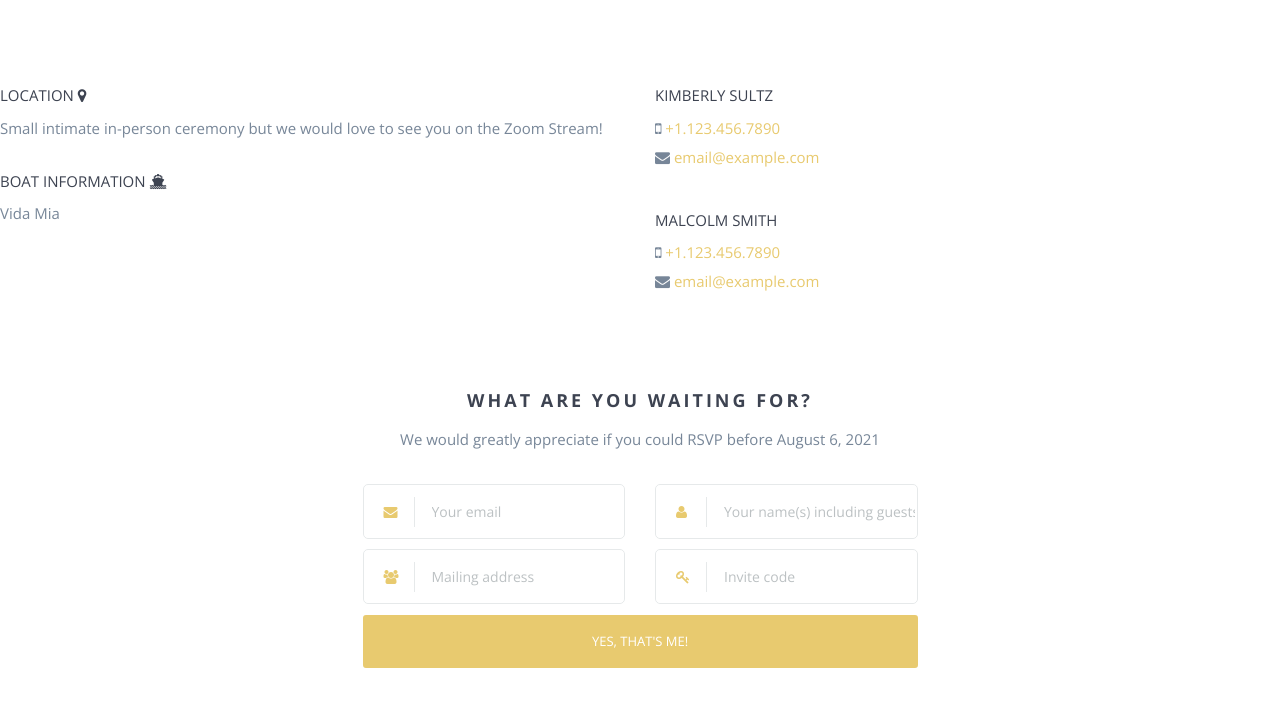
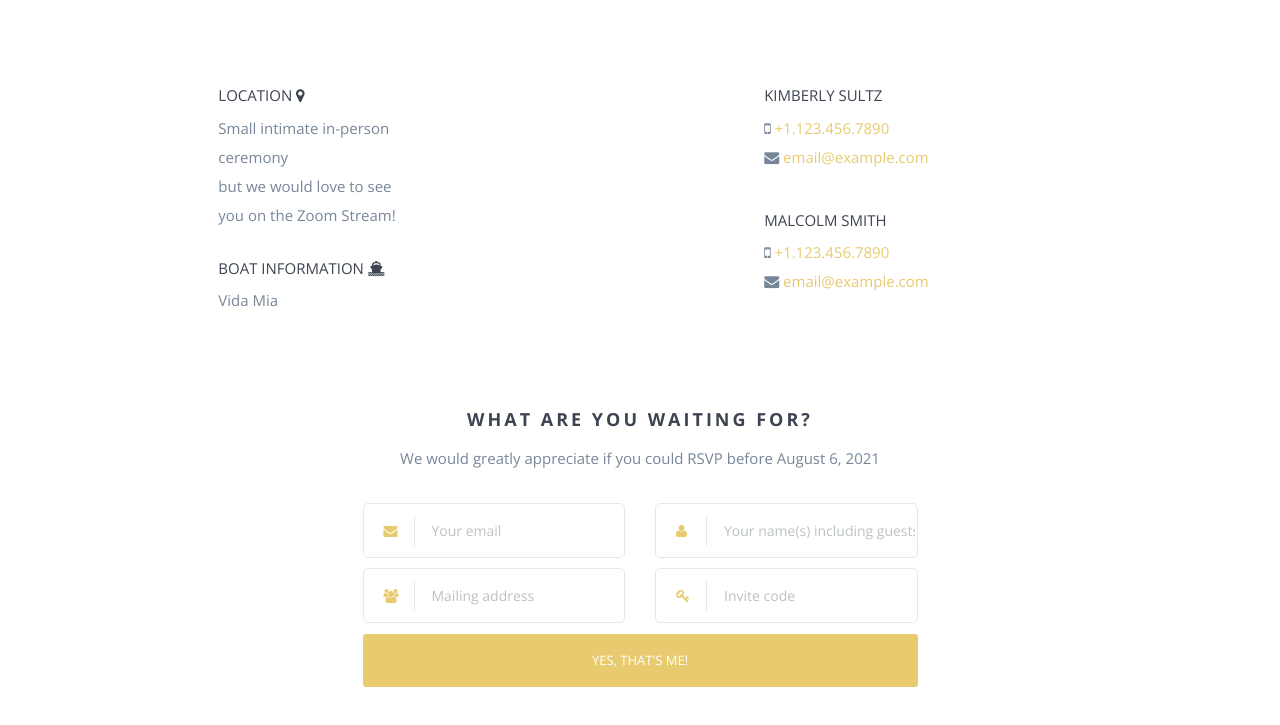
Before and after one commit to mds08011/malkimberly-wedding, a website: page index.html in a window 1280 px wide. Shown: the part 2431-3156 px from the top of the page. Drawn offline with nearby package versions, Linux system fonts and the light colour scheme; files whose address does not match are found by name.

Commit message:
Fix location grid

```diff
--- a/index.html
+++ b/index.html
@@ -315,20 +315,22 @@
     </div>
 </section> -->
 
-<section id="map" class="section-padding">
-                    <div class="row">
-                        <div class="col-md-6">
+<section id="map" class="row section-padding">
+            <!-- <div class="row section-padding">
+                <div class="row">
+                    <div class="row"> -->
+                        <div class="col-md-2 col-md-offset-2">
                             <h5>Location <i class="fa fa-map-marker"></i></h5>
-                            <p>Small intimate in-person ceremony but we would love to see you on the Zoom Stream!<br>
+                            <p>Small intimate in-person ceremony<br> but we would love to see you on the Zoom Stream!<br>
                             <h5>Boat Information <i class="fa fa-ship"></i></h5>
                             <p>Vida Mia</p>
                         </div>
-                        <div class="col-md-6">
+                        <div class="col-md-3 col-md-offset-3">
                             <h5>Kimberly Sultz</h5>
                             <p><i class="fa fa-mobile"></i> <a href="tel://+11234567890">+1.123.456.7890</a><br>
                                 <i class="fa fa-envelope"></i> <a href="mailto:email@example.com">email@example.com</a></p>
                         </div>
-                        <div class="col-md-6">
+                        <div class="col-md-3 col-md-offset-3">
                             <h5>Malcolm Smith</h5>
                             <p><i class="fa fa-mobile"></i> <a href="tel://+11234567890">+1.123.456.7890</a><br>
                                 <i class="fa fa-envelope"></i> <a href="mailto:email@example.com">email@example.com</a></p>
```
